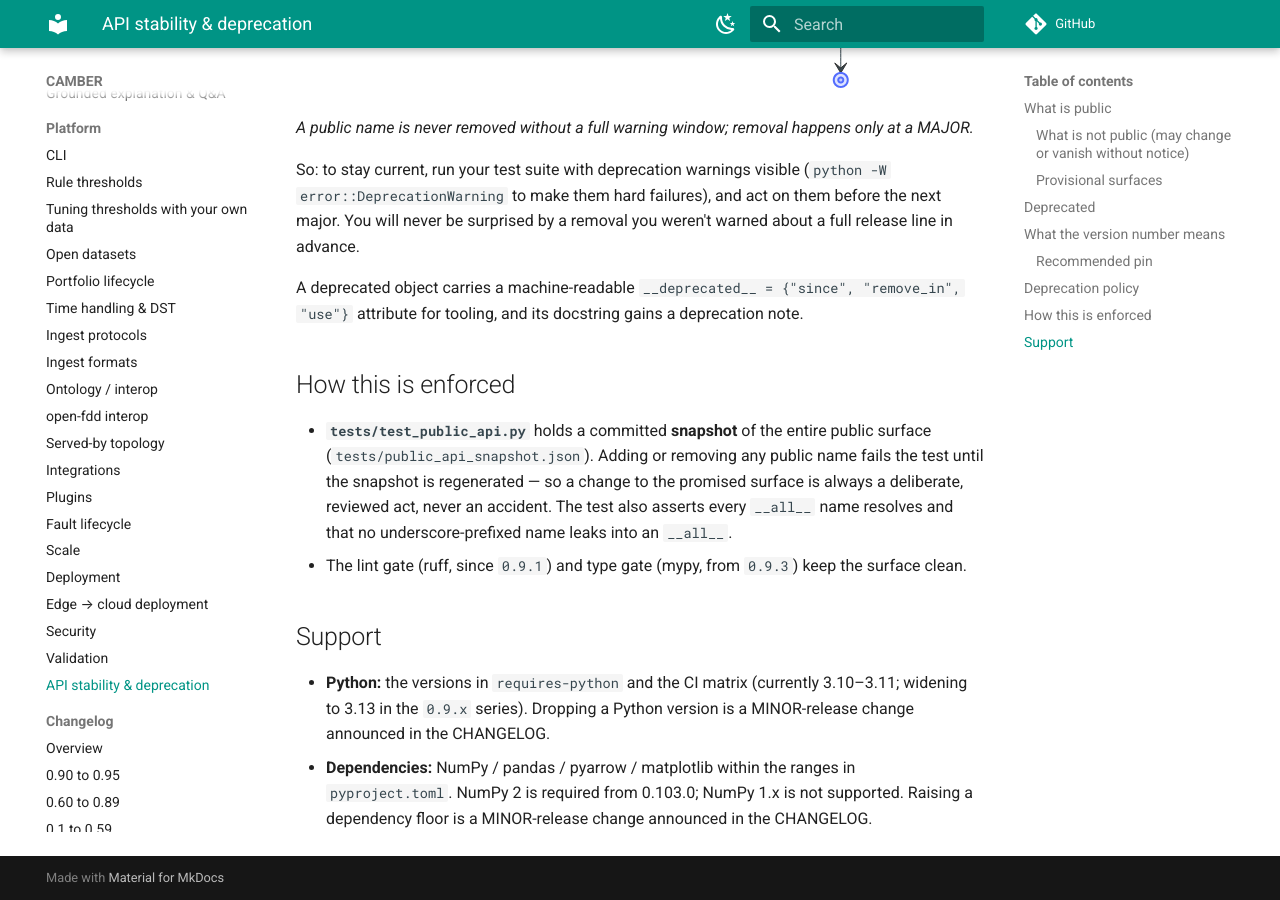
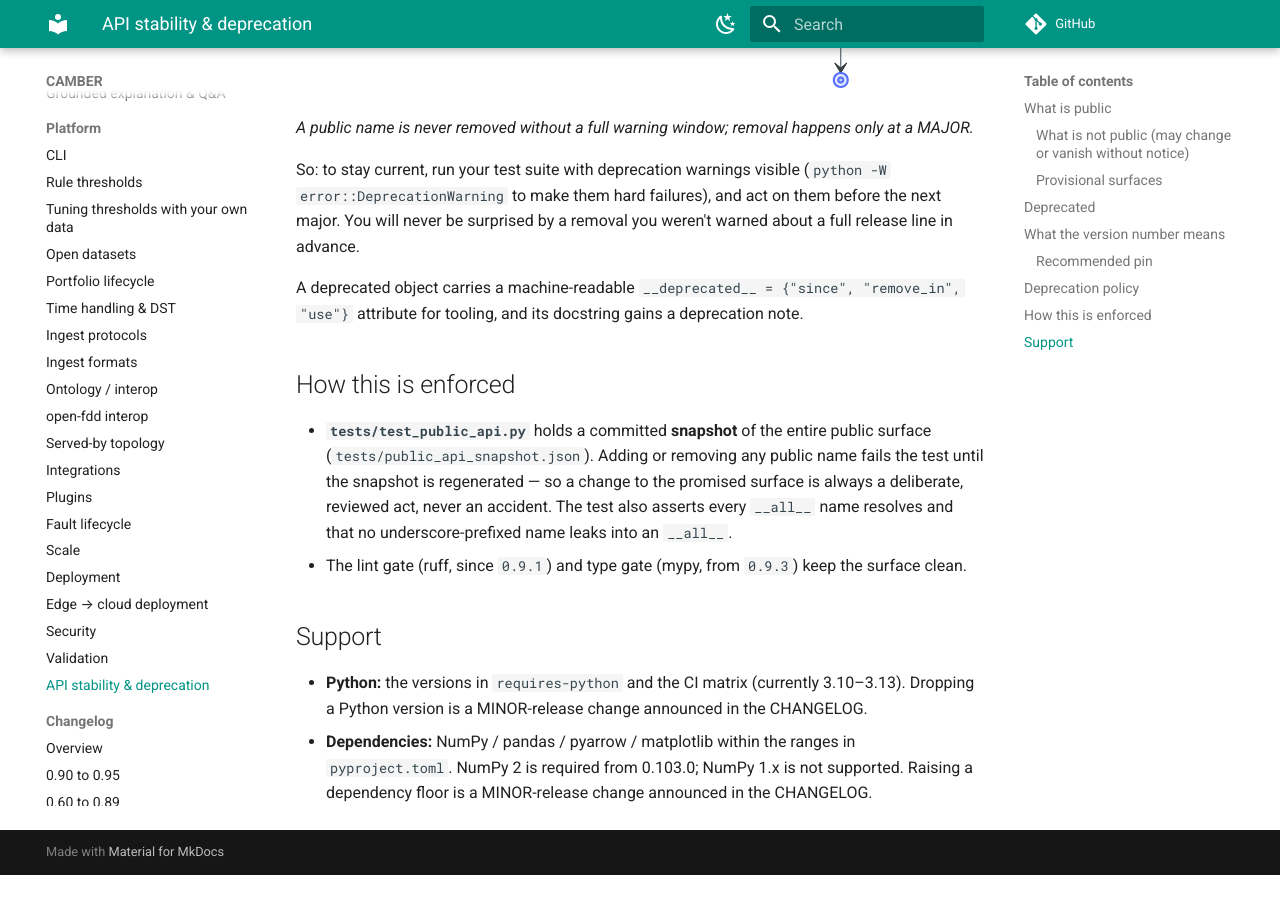
Before and after one commit to yroussev/camber, an MkDocs documentation site: the page built from docs/API-STABILITY.md, in a window 1280 px wide and 900 px high, scrolled down 19386 px. Built offline with MkDocs 1.6.1 and Material for MkDocs 9.7.7, drawn with Linux system fonts in a browser that asks for light colours; comment, search, counter and statistics services are not loaded; after the commit the page ends 20261 px from its top, so only the background shows below that.

Commit message:
API-STABILITY: supported Python is 3.10-3.13

```diff
--- a/docs/API-STABILITY.md
+++ b/docs/API-STABILITY.md
@@ -734,8 +734,7 @@ attribute for tooling, and its docstring gains a deprecation note.
 
 ## Support
 
-- **Python:** the versions in `requires-python` and the CI matrix (currently 3.10–3.11; widening
-  to 3.13 in the `0.9.x` series). Dropping a Python version is a MINOR-release change announced
+- **Python:** the versions in `requires-python` and the CI matrix (currently 3.10–3.13). Dropping a Python version is a MINOR-release change announced
   in the CHANGELOG.
 - **Dependencies:** NumPy / pandas / pyarrow / matplotlib within the ranges in `pyproject.toml`.
   NumPy 2 is required from 0.103.0; NumPy 1.x is not supported. Raising a dependency floor is a
```
